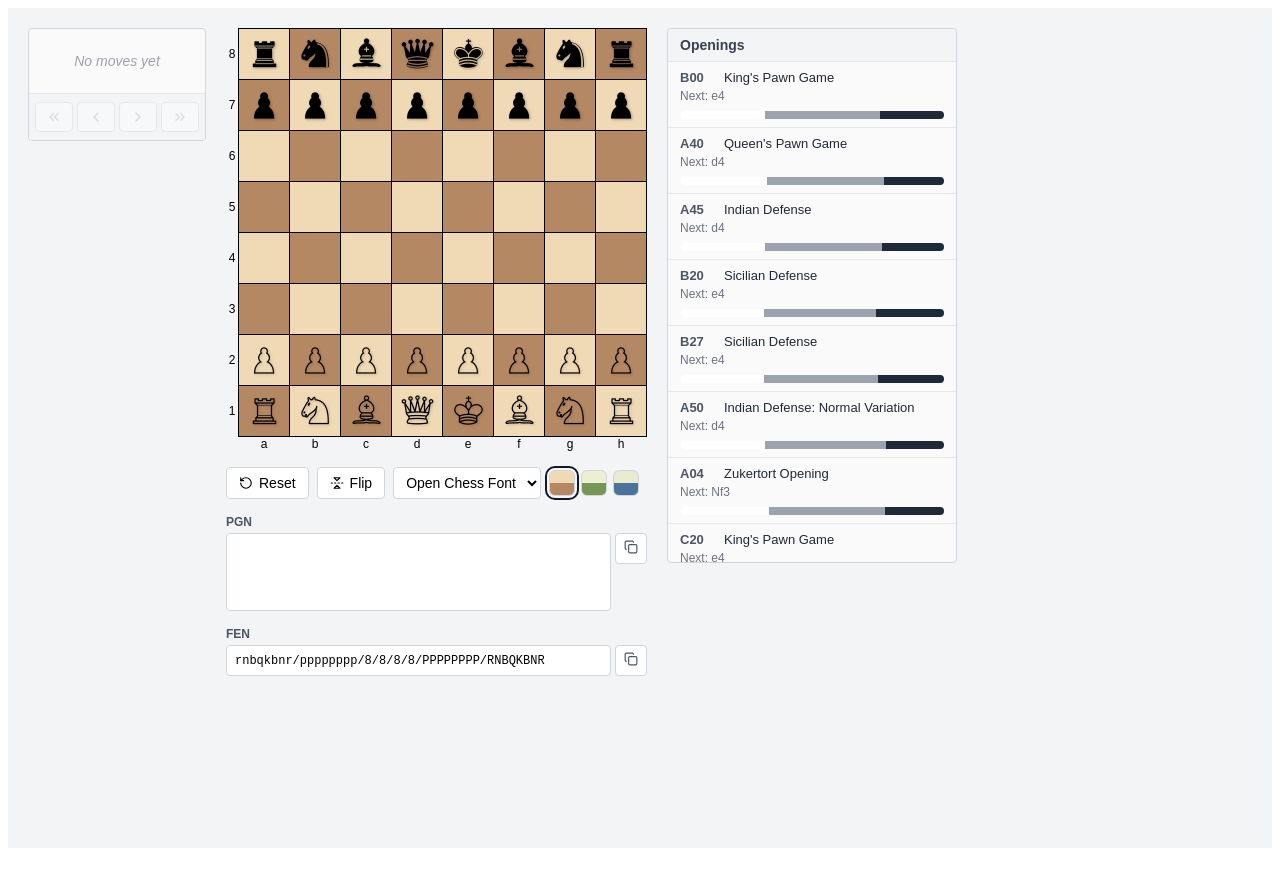
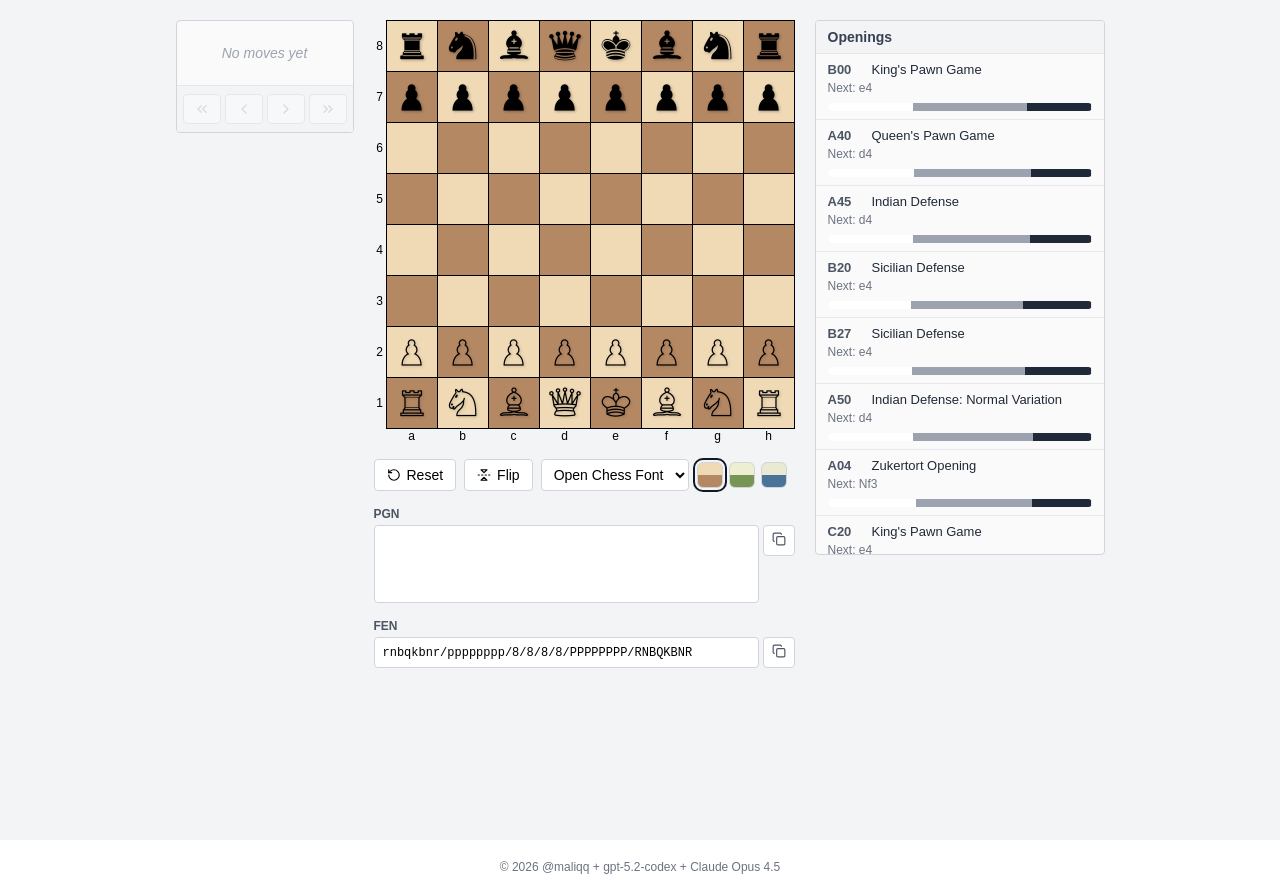
Before and after one commit to maliqq/chess-board-js, a React (Vite) app: page / in a window 1280 px wide. Before the commit the page ends 856 px from the top, so only its background shows below. Built offline with nearby package versions, Linux system fonts and the light colour scheme.

Commit message:
add footer

```diff
--- a/src/App.css
+++ b/src/App.css
@@ -1,15 +1,31 @@
 * {
   font-family: sans-serif;
+}
+
+html, body, #root {
+  height: 100%;
+  margin: 0;
+  padding: 0;
 }
 
 /* App Layout */
 .app {
   display: flex;
   align-items: flex-start;
+  justify-content: center;
   gap: 20px;
   padding: 20px;
   min-height: 100vh;
   background-color: #f3f4f6;
+}
+
+.app-footer {
+  display: flex;
+  padding: 20px;
+  align-self: center;
+  justify-content: center;
+  font-size: 12px;
+  color: #6b7280;
 }
 
 /* Center Panel */
--- a/src/App.tsx
+++ b/src/App.tsx
@@ -178,7 +178,8 @@ export function App() {
   };
 
   return (
-    <div className="app" style={{
+    <>
+      <main className="app" style={{
         "--piece-font": `'${pieceFont}'`,
         "--piece-offset-x": PIECE_FONTS.find(f => f.value === pieceFont)?.offsetX ?? "0px",
         "--piece-offset-y": PIECE_FONTS.find(f => f.value === pieceFont)?.offsetY ?? "0px",
@@ -263,6 +264,9 @@ export function App() {
           onMoveClick={handleOpeningClick}
           onMoveHover={handleOpeningHover}
         />
-    </div>
+      </main>
+
+      <footer className="app-footer">&copy; 2026 @maliqq + gpt-5.2-codex + Claude Opus 4.5</footer>
+    </>
   );
 }
```
Lines whose indentation alone changed are shown as unchanged.
